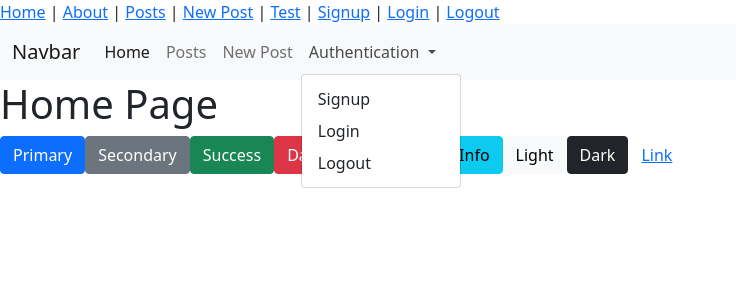
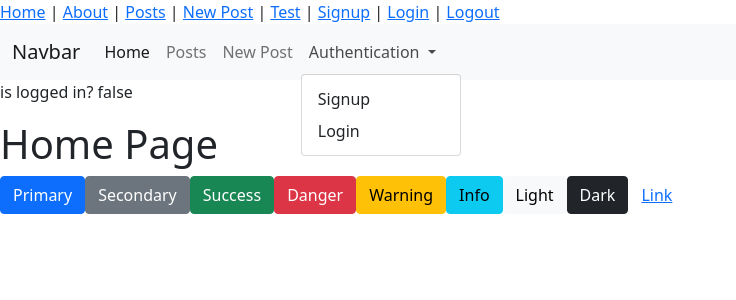
Before and after one commit to SymensJeffrey/blog_vue_app, a Vue app: page / in a window 1280 px wide. Both pictures are taken after a click on the button "Authentication". Shown: the top 300 px of the page, without its empty margins (0-736 px from the left). Built offline with nearby package versions, Linux system fonts and the light colour scheme.

Commit message:
add isLoggedIn method and show/hide authentication based on status

```diff
--- a/src/App.vue
+++ b/src/App.vue
@@ -32,15 +32,16 @@
                   Authentication
                 </a>
                 <ul class="dropdown-menu" aria-labelledby="navbarDropdownMenuLink">
-                  <li><a class="dropdown-item" href="/signup">Signup</a></li>
-                  <li><a class="dropdown-item" href="/login">Login</a></li>
-                  <li><a class="dropdown-item" href="/logout">Logout</a></li>
+                  <li v-if="!isLoggedIn()"><a class="dropdown-item" href="/signup">Signup</a></li>
+                  <li v-if="!isLoggedIn()"><a class="dropdown-item" href="/login">Login</a></li>
+                  <li v-if="isLoggedIn()"><a class="dropdown-item" href="/logout">Logout</a></li>
                 </ul>
               </li>
             </ul>
           </div>
         </div>
       </nav>
+      <p>is logged in? {{ isLoggedIn() }}</p>
     </div>
     <router-view/>
   </div>
@@ -48,3 +49,17 @@
 
 <style>
 </style>
+
+<script>
+export default {
+  methods: {
+    isLoggedIn: function() {
+      if (localStorage.getItem("jwt")) {
+        return true;
+      } else {
+        return false;
+      }
+    }
+  }
+}
+</script>
```
